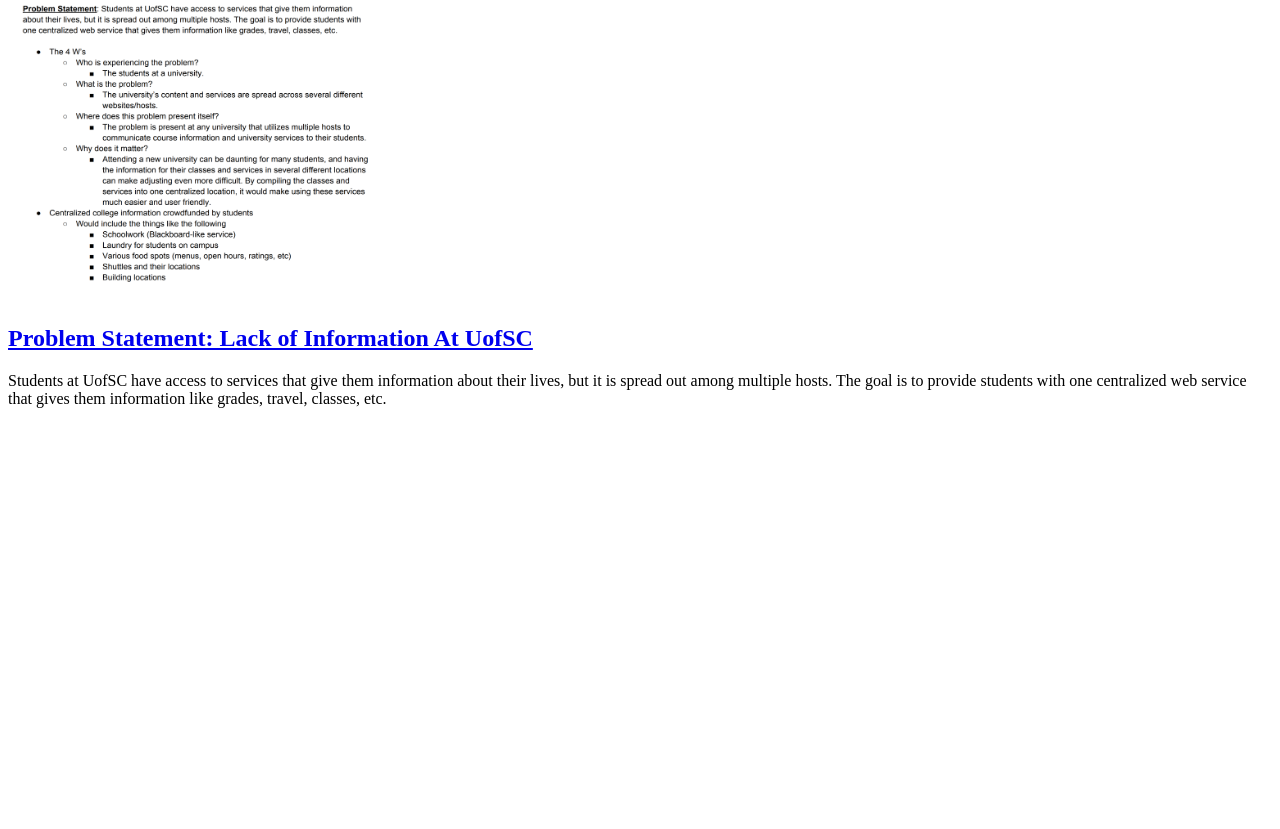
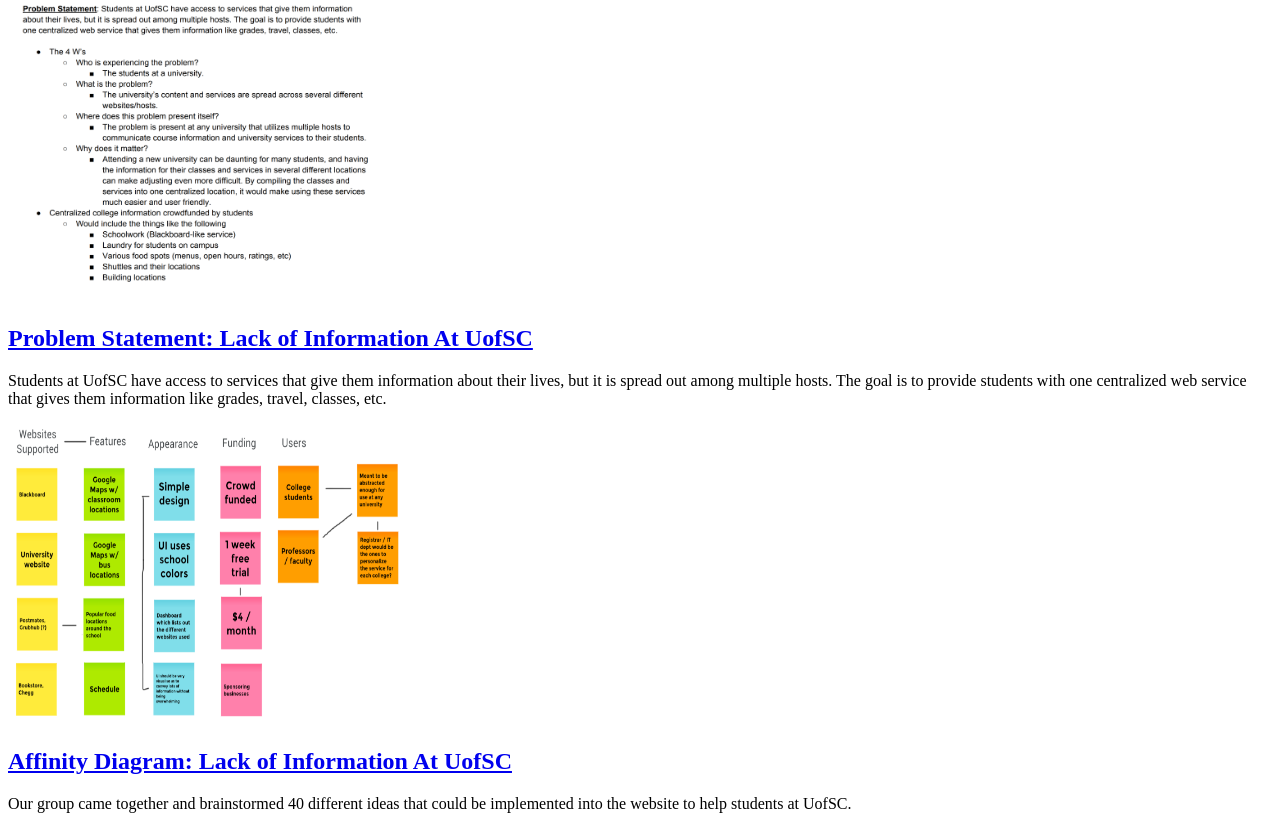
Before and after one commit to AustinCline20/AustinCline20.github.io, a plain HTML site: page index.html in a window 1280 px wide. Shown: the part 79-908 px from the top of the page. Before the commit the page ends 800 px from the top, so only its background shows below. Drawn offline with Linux system fonts and the light colour scheme.

Commit message:
Add files via upload

```diff
--- a/index.html
+++ b/index.html
@@ -2,10 +2,12 @@
 <html>
     <head>
         <title>CSCE 190: Austin Cline</title>
+        <link rel="stylesheet" href="styles.CSS">
     </head>
     <Body>
         <h1>Austin Cline's CSCE 190 Site</h1>
 
+        <!--Problem Statement Assignment-->
         <section class="assignment">
             <a href="Files/CSCE190 Problem Statement.pdf"> <img src="Images/Problem Statement.PNG" width="400" height="300"></a>
             <section class="ass-details">
@@ -16,6 +18,18 @@
 
             </section>
         </section>
+
+         <!--Affinity Diagram Assigment-->
+        <section class="assignment">
+            <a href="Files/affinity-diagram.pdf"> <img src="Images/affinity-diagram.PNG" width="400" height="300"></a>
+            <section class="ass-details">
+                <a href="Files/affinity-diagram.pdf"><h2>Affinity Diagram: Lack of Information At UofSC</h2></a>
+                <p>
+                  Our group came together and brainstormed 40 different ideas that could be implemented into the website to help students at UofSC.
+                </p>
+
+            </section>
+        </section>
     </Body>
 
 </html>
```
